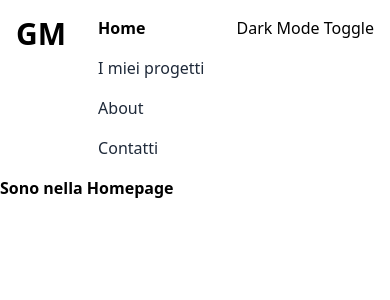
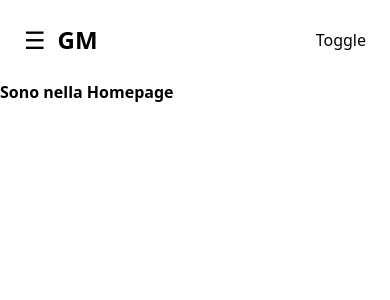
Before and after one commit to giorgiameffe/giorgiameffe-portfolio, a React (Vite) app: page / in a window 390 px wide. Shown: the top 300 px of the page. Built offline with nearby package versions, Linux system fonts and the light colour scheme.

Commit message:
feat: add responsive design, hamburger menu for mobile

```diff
--- a/src/components/Header.tsx
+++ b/src/components/Header.tsx
@@ -1,29 +1,65 @@
-// import { useState } from "react";
+import { useState } from "react";
 import Navbar from "./Navbar";
 
 type HeaderProps = {
     logoName: string;
-}
+};
 
 const navItems = [
     { label: "Home", path: "/" },
     { label: "I miei progetti", path: "/projects" },
     { label: "About", path: "/about" },
-    { label: "Contatti", path: "/contacts" }
-]
+    { label: "Contatti", path: "/contacts" },
+];
 
 const Header = ({ logoName }: HeaderProps) => {
 
-    // const [isOpen, setIsOpen] = useState(false);
+    const [isOpen, setIsOpen] = useState(false);
+
+    function handleToggle() {
+        setIsOpen((prev) => !prev);
+    }
 
     return (
 
-        <header className="flex justify-between p-4">
-            <h1 className="text-3xl font-bold">{logoName}</h1>
-            <Navbar navItems={navItems} />
-            <div>Dark Mode Toggle</div>
+        <header className="flex items-center justify-between p-6 bg-white relative">
+
+            {/* SEZIONE SINISTRA: Hamburger + Logo */}
+            <div className="flex items-center gap-3">
+
+                {/* Hamburger menu (solo su mobile) */}
+                <button
+                    onClick={handleToggle}
+                    aria-label={isOpen ? "Chiudi menu" : "Apri menu"}
+                    className="text-2xl md:hidden focus:outline-none"
+                >
+                    {isOpen ? "✕" : "☰"}
+                </button>
+
+                {/* Logo */}
+                <h1 className="text-2xl font-bold">
+                    {logoName}
+                </h1>
+            </div>
+
+            {/* NAVBAR visibile per tablet e desktop*/}
+            <div className="hidden md:flex">
+                <Navbar navItems={navItems} />
+            </div>
+
+            {/* SEZIONE DESTRA: Dark Mode Toggle */}
+            <div className="cursor-pointer">
+                Toggle
+            </div>
+
+            {/* MENU MOBILE OVERLAY */}
+            {isOpen && (
+                <div className="absolute top-16 left-0 w-full bg-white dark:bg-gray-900 flex flex-col items-center gap-4 py-6 shadow-md md:hidden">
+                    <Navbar navItems={navItems} onClick={handleToggle} />
+                </div>
+            )}
         </header>
-    )
-}
+    );
+};
 
 export default Header;
```
